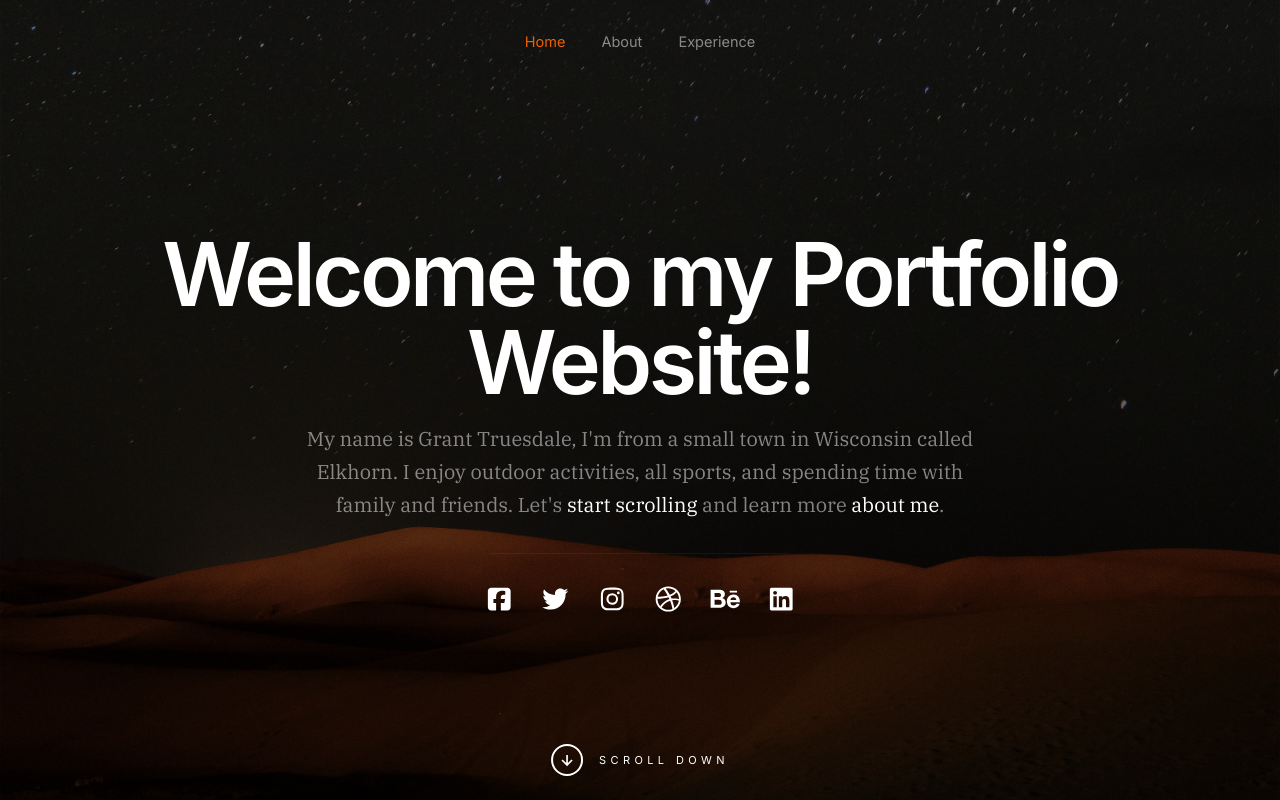
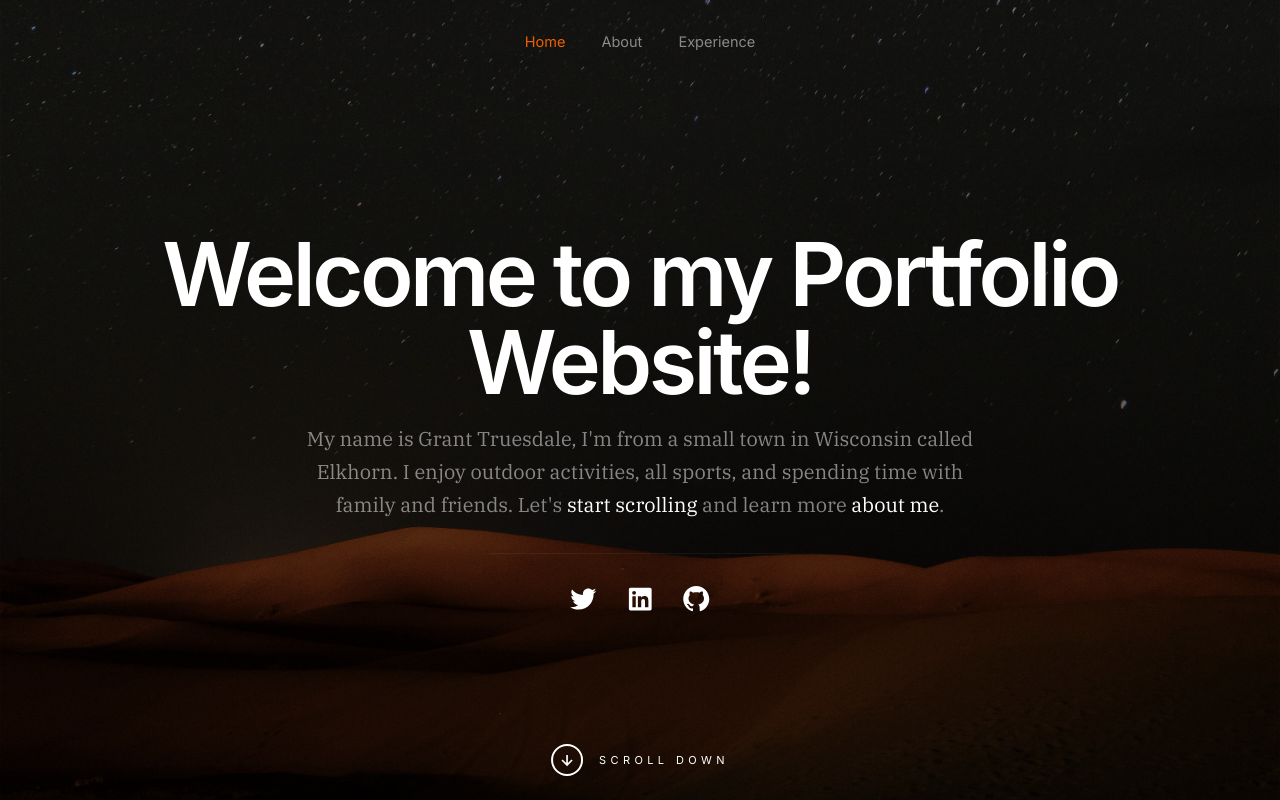
Before and after one commit to granttruesdale/my_portfolio, a plain HTML site: page index.html in a window 1280 px wide. Shown: the top 800 px of the page. Drawn offline with Linux system fonts and the light colour scheme.

Commit message:
Update index.html

```diff
--- a/index.html
+++ b/index.html
@@ -79,12 +79,9 @@
                     </h3>
 
                     <div class="s-hero__content-social">
-                        <a href="#0"><i class="fab fa-facebook-square" aria-hidden="true"></i></a>
-                        <a href="#0"><i class="fab fa-twitter" aria-hidden="true"></i></a>
-                        <a href="#0"><i class="fab fa-instagram" aria-hidden="true"></i></a>
-                        <a href="#0"><i class="fab fa-dribbble" aria-hidden="true"></i></a>
-                        <a href="#0"><i class="fab fa-behance" aria-hidden="true"></i></a>
-                        <a href="#0"><i class="fab fa-linkedin" aria-hidden="true"></i></a>
+                        <a href="https://twitter.com/granttruesdale2"><i class="fab fa-twitter" aria-hidden="true"></i></a>
+                        <a href="https://www.linkedin.com/in/grant-truesdale-330612154/"><i class="fab fa-linkedin" aria-hidden="true"></i></a>
+                        <a href="https://github.com/granttruesdale"><i class="fab fa-github" aria-hidden="true"></i></a>
                     </div>
 
                 </div> <!-- end s-hero__content-about -->
```
